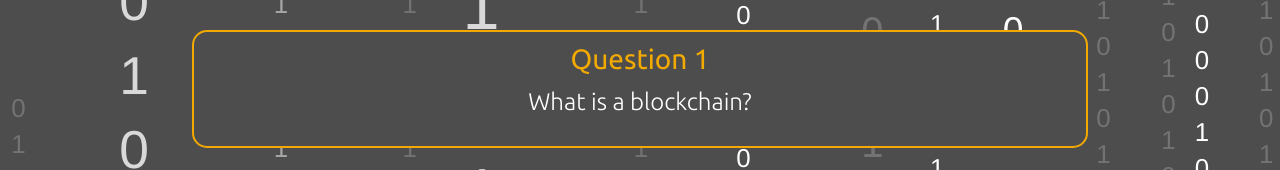
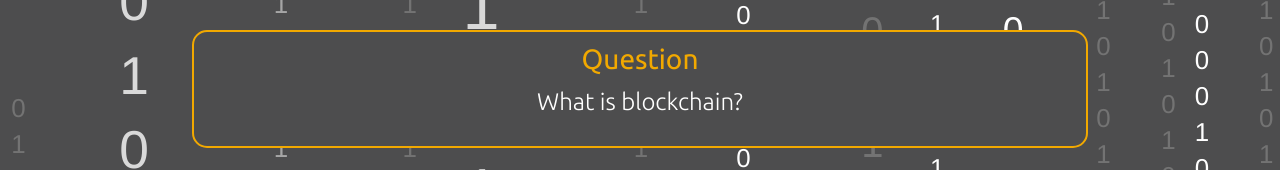
Before and after one commit to trdownie/the-blockchain-quiz, a plain HTML site: page quiz.html in a window 1280 px wide. Shown: the top 170 px of the page. Drawn offline with nearby package versions, Linux system fonts and the light colour scheme.

Commit message:
added more detail to quiz notes

```diff
--- a/quiz.html
+++ b/quiz.html
@@ -10,8 +10,8 @@
     <body>
 <!--======================================    START OF PAGE    ======================================-->
         <div class="grey-box">
-            <h2 class="question-number">Question 1</h2>
-            <p class="question">What is a blockchain?</p>
+            <h2 class="question-number">Question </h2>
+            <p class="question">What is blockchain?</p>
         </div>
         <div id="timer-box">
             <p class="orange-text timer">0:59</p>
--- a/quiz.js
+++ b/quiz.js
@@ -23,7 +23,10 @@ function runQuiz(){ // run master function on page load
 // default userScore = 000
 
     function displayQuestion() {
-// unhides q1 after 3 seconds & starts timer
+// appends 1 to the question title on load
+// asks question in typewriter text
+// timer fades in but doesn't begin
+// unhides q1 (form/answers) after 3 seconds & starts timer
 // on click of submit, assess whether right/wrong
 // if correct move userLevel up by 1, add timer count to userScore, run Q2
 // if incorrect display modal using level/score & stores/overwrites cookie
```
